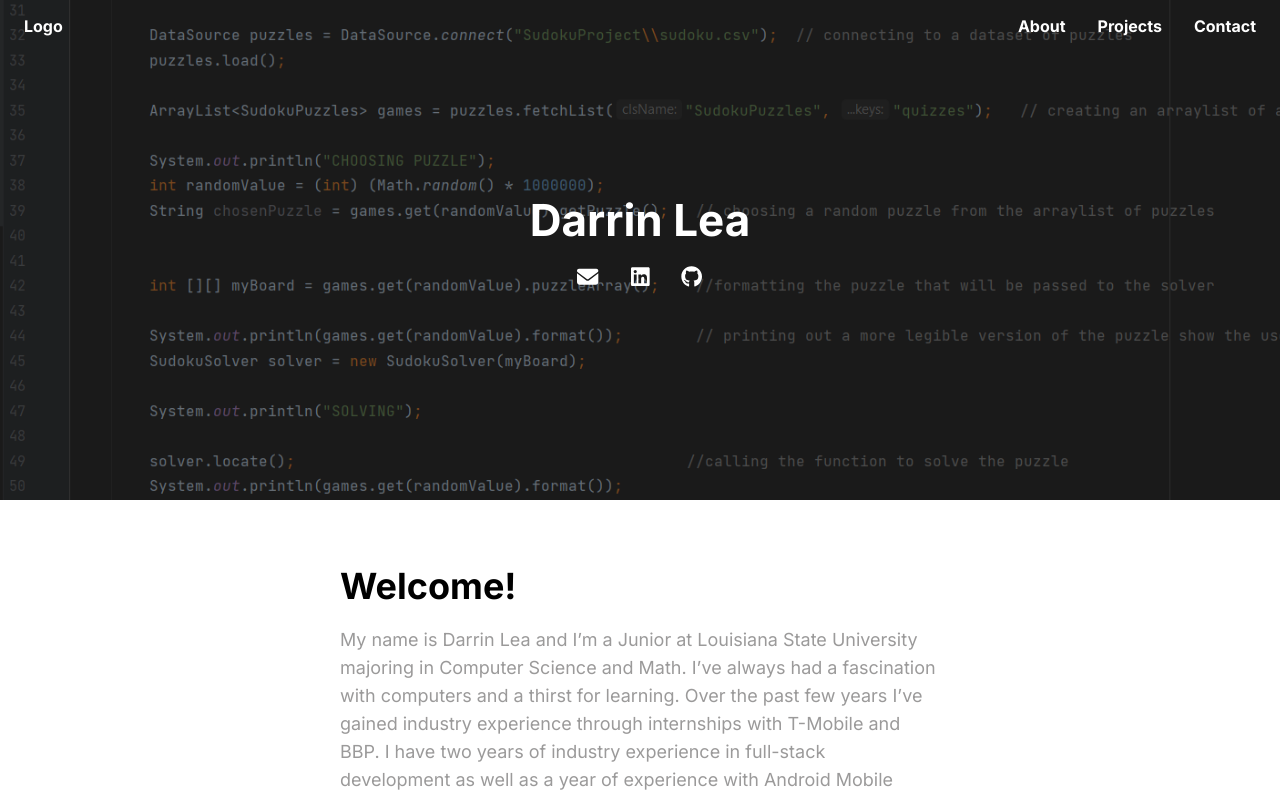
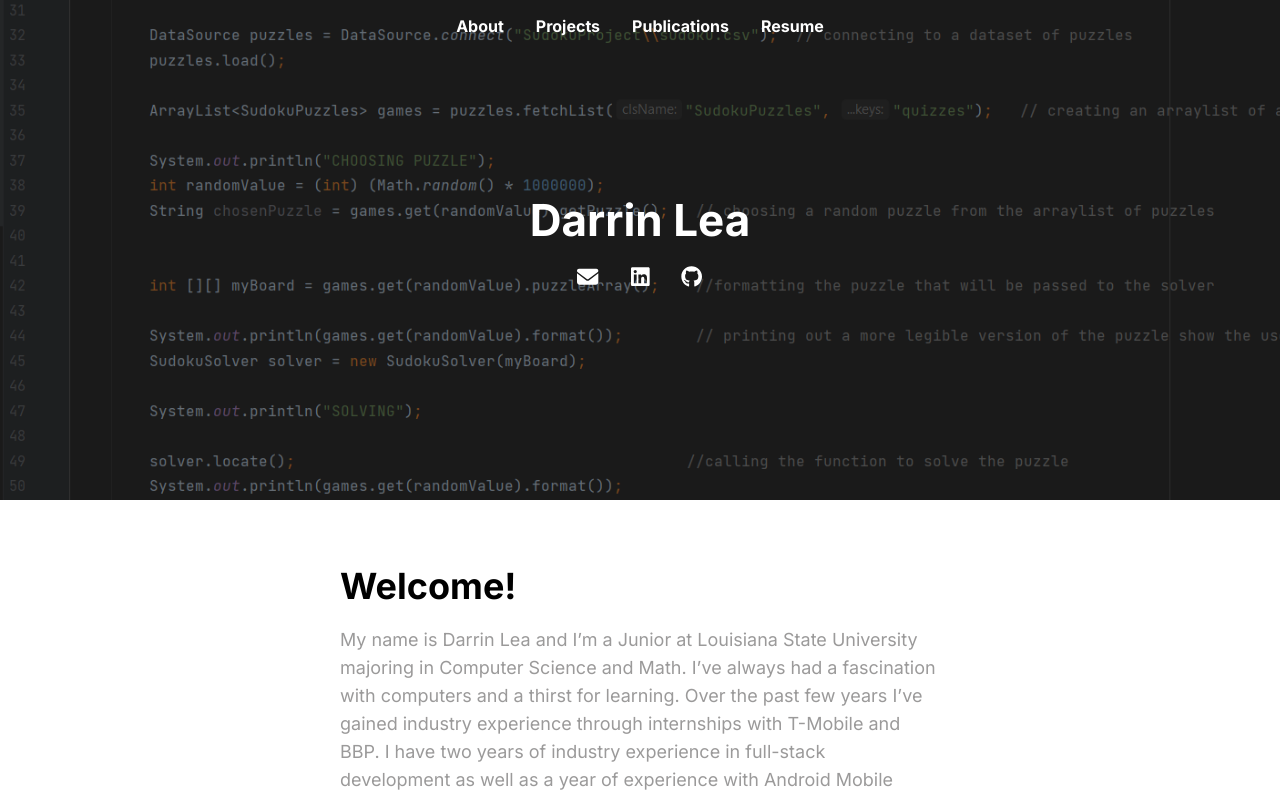
Before and after one commit to dlea8/darrin-website, a React (Create React App) app: page / in a window 1280 px wide. Shown: the top 798 px of the page. Built offline with nearby package versions, Linux system fonts and the light colour scheme.

Commit message:
fixed navbar spacing before scroll

```diff
--- a/src/NavBar/navbar.css
+++ b/src/NavBar/navbar.css
@@ -12,14 +12,14 @@
 }
 
 /* After scroll */
-.navbar--scrolled {
+.navbar-scrolled {
     color: var(--color-text-primary);
     background-color: white;
     box-shadow: 0 4px 20px rgba(0, 0, 0, 0.08);
 }
 
 /* Content wrapper */
-.navbar__content {
+.navbar-content {
     max-width: var(--content-max-width);
     margin: 0 auto;
     padding: 1rem 1.5rem;
@@ -27,11 +27,15 @@
     display: flex;
 
     align-items: center;
-    justify-content: space-between;
 }
 
-.navbar__links a {
-    margin-left: 2rem;
+.navbar-links {
+    display: flex;
+    flex-direction: row;
+    gap: 2rem;
+}
+
+.navbar-links a {
     text-decoration: none;
     color: inherit;
 }
@@ -39,7 +43,7 @@
 
 /* HAMBURGER MENU STYLES */
 
-.navbar__hamburger {
+.navbar-hamburger {
     display: none;
     font-size: 1.5rem;
     background: none;
@@ -58,11 +62,16 @@
 
 /* Mobile breakpoint */
 @media (max-width: 768px) {
-    .navbar__links {
+
+    .navbar-content {
+        justify-content: space-between;
+    }
+
+    .navbar-links {
         display: none;
     }
 
-    .navbar__hamburger {
+    .navbar-hamburger {
         display: block;
     }
 }
--- a/src/NavBar/navbar.js
+++ b/src/NavBar/navbar.js
@@ -1,5 +1,6 @@
 import { useEffect, useState } from "react";
 import "./navbar.css";
+import "../Styles/GlobalStyles.css"
 
 export default function Navbar() {
     const [scrolled, setScrolled] = useState(false);
@@ -16,18 +17,19 @@ export default function Navbar() {
 
     return (
         <>
-            <header className={`navbar ${scrolled ? "navbar--scrolled" : ""}`}>
-                <div className="navbar__content">
-					<div className="navbar__logo">Logo</div>
+            <header className={`navbar ${scrolled ? "navbar-scrolled" : ""}`}>
+                <div className={`navbar-content ${scrolled ? "space-between" : "center"}`}>
+					<div className="navbar-logo">{scrolled ? "Darrin Lea" : ""}</div>
 
-					<nav className="navbar__links">
+					<nav className="navbar-links">
 						<a href="#about">About</a>
 						<a href="#projects">Projects</a>
-						<a href="#contact">Contact</a>
+						<a href="#publications">Publications</a>
+						<a href="#resume">Resume</a>
 					</nav>
 
 					<button
-						className={`navbar__hamburger ${scrolled ? "after-scroll" : "before-scroll"}`}
+						className={`navbar-hamburger ${scrolled ? "after-scroll" : "before-scroll"}`}
 						onClick={() => setOpen(true)}
 						aria-label="Open menu"
 					>
@@ -48,7 +50,9 @@ export default function Navbar() {
 
                 <a href="#about" onClick={() => setOpen(false)}>About</a>
                 <a href="#projects" onClick={() => setOpen(false)}>Projects</a>
-                <a href="#contact" onClick={() => setOpen(false)}>Contact</a>
+                <a href="#publications" onClick={() => setOpen(false)}>Publications</a>
+                <a href="#resume" onClick={() => setOpen(false)}>Resume</a>
+
             </div>
 
             {open && <div className="drawer-overlay" onClick={() => setOpen(false)} />}
--- a/src/PublicationsSection/publications.css
+++ b/src/PublicationsSection/publications.css
@@ -14,7 +14,7 @@
 
     position: relative;
 
-    /* border-bottom: 4px solid var(--color-primary); */
+    border-left: 4px solid var(--color-primary);
 
     padding: 0;
 }
--- a/src/Styles/GlobalStyles.css
+++ b/src/Styles/GlobalStyles.css
@@ -103,3 +103,15 @@
     opacity: 0.5;
     cursor: not-allowed;
 }
+
+.hidden {
+    display: none;
+}
+
+.space-between {
+    justify-content: space-between;
+}
+
+.center {
+    justify-content: center;
+}
```
